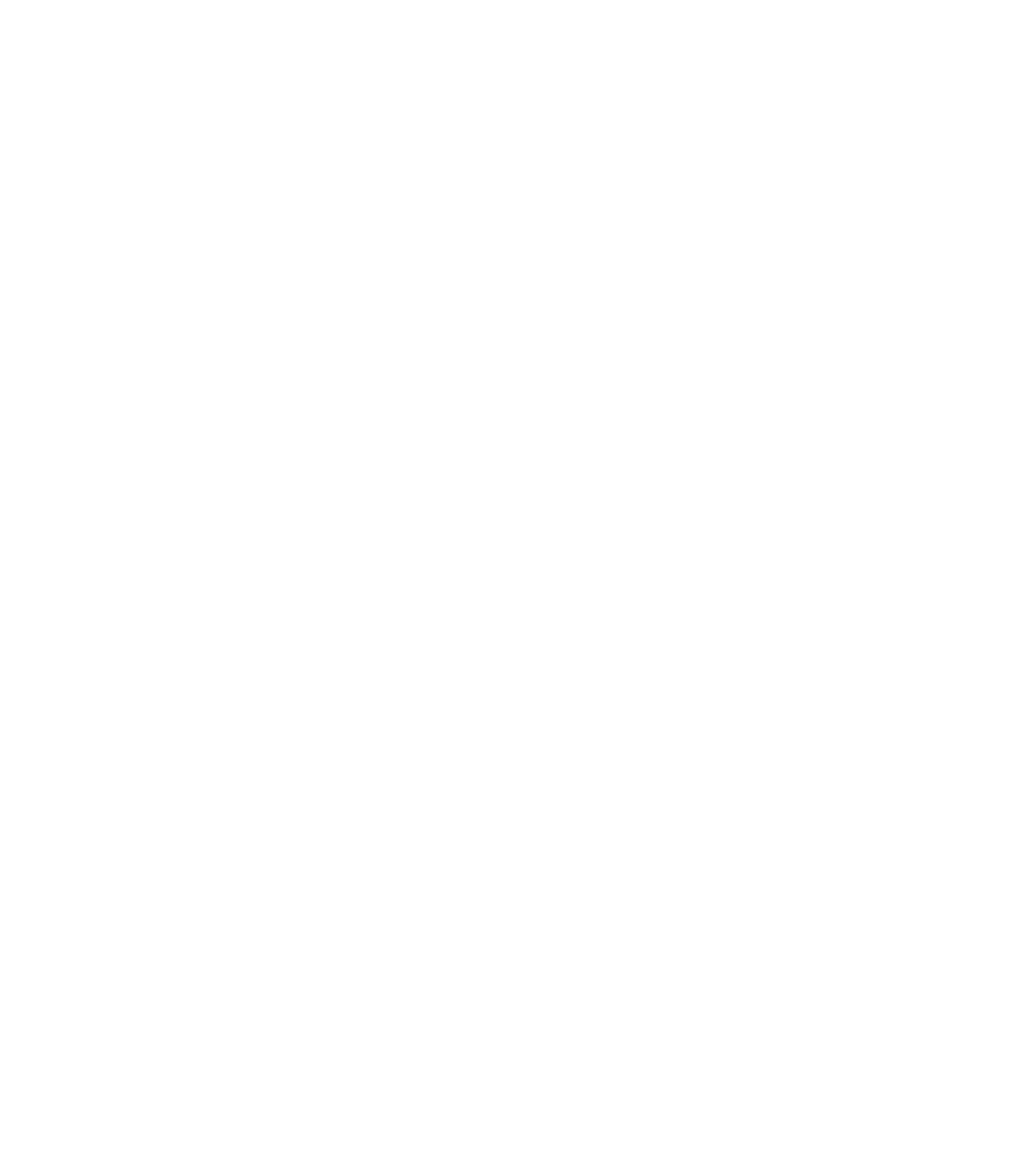
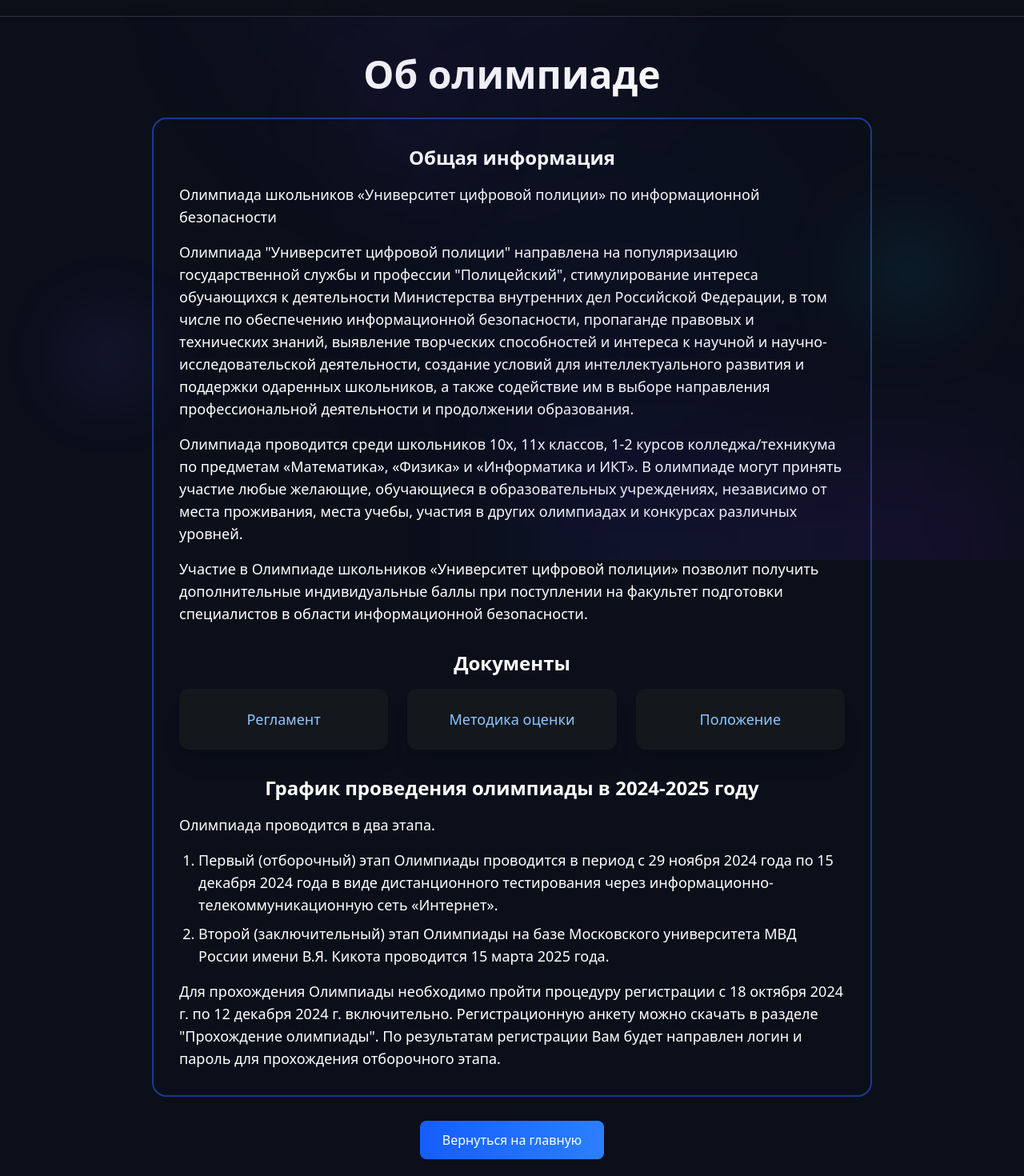
Before and after one commit to WalexWeb/olymp_schools-client, a React (Vite) app: page /about in a window 1280 px wide. Before the commit this address had no page. Shown: the part 100-1570 px from the top of the page at 80% size. Before the commit the page ends 800 px from the top, so only its background shows below. Built offline with nearby package versions, Linux system fonts and the light colour scheme.

Commit message:
feat: added about olympiad page

```diff
--- a/src/app/App.tsx
+++ b/src/app/App.tsx
@@ -8,6 +8,7 @@
 import Developers from "./pages/Developers";
 import Passing from "./pages/Passing";
 import QualifyingResults from "./pages/QualifyingResults";
+import AboutOlympiad from "./pages/AboutOlympiad/AboutOlympiad";
 
 function App() {
   return (
@@ -22,6 +23,7 @@
         <Route path="/qualification" element={<QualifyingResults />} />
         <Route path="/developers" element={<Developers />} />
         <Route path="/passing" element={<Passing />} />
+        <Route path="/about" element={<AboutOlympiad />} />
       </Routes>
     </>
   );
--- /dev/null
+++ b/src/app/pages/AboutOlympiad/AboutOlympiad.tsx
@@ -0,0 +1,151 @@
+import cn from "clsx";
+import { m } from "framer-motion";
+import { Link } from "react-router-dom";
+import { useThemeStore } from "../../stores/themeStore";
+import { BackgroundBlobs } from "../../components/ui/BackgroundBlobs/BackgroundBlobs";
+import Navbar from "../../components/layout/Navbar/Navbar";
+import { fadeUp } from "../../components/animations/fadeUp";
+import Docs from "./Sections/Docs";
+import { Button } from "../../components/ui/Button";
+import Footer from "../../components/layout/Footer/Footer";
+
+function AboutOlympiad() {
+  const { isDarkMode } = useThemeStore();
+
+  return (
+    <div
+      className={cn("min-h-screen w-screen font-sans", {
+        "bg-[#0b0f1a] text-white": isDarkMode,
+        "bg-gray-50/20 text-gray-900": !isDarkMode,
+      })}
+    >
+      <BackgroundBlobs />
+      <Navbar />
+
+      <section className="flex items-center justify-center px-6 py-12">
+        <div className="w-10xl mx-auto max-w-4xl">
+          <m.div
+            variants={fadeUp}
+            initial="hidden"
+            animate="visible"
+            className="space-y-8"
+          >
+            <h2
+              className={cn("text-center text-4xl font-bold md:text-5xl", {
+                "text-white": isDarkMode,
+                "text-gray-900": !isDarkMode,
+              })}
+            >
+              Об олимпиаде
+            </h2>
+
+            <div
+              className={cn("rounded-2xl p-8 text-lg", {
+                "bg-[#0b0f1a] outline-2 outline-blue-900": isDarkMode,
+                "bg-white shadow-md": !isDarkMode,
+              })}
+            >
+              {/* Общая информация */}
+              <div className="mb-8">
+                <h3
+                  className={cn("mb-4 text-center text-2xl font-semibold", {
+                    "text-white": isDarkMode,
+                    "text-blue-600": !isDarkMode,
+                  })}
+                >
+                  Общая информация
+                </h3>
+                <p className="mb-4">
+                  Олимпиада школьников «Университет цифровой полиции» по
+                  информационной безопасности
+                </p>
+                <p className="mb-4">
+                  Олимпиада "Университет цифровой полиции" направлена на
+                  популяризацию государственной службы и профессии
+                  "Полицейский", стимулирование интереса обучающихся к
+                  деятельности Министерства внутренних дел Российской Федерации,
+                  в том числе по обеспечению информационной безопасности,
+                  пропаганде правовых и технических знаний, выявление творческих
+                  способностей и интереса к научной и научно-исследовательской
+                  деятельности, создание условий для интеллектуального развития
+                  и поддержки одаренных школьников, а также содействие им в
+                  выборе направления профессиональной деятельности и продолжении
+                  образования.
+                </p>
+                <p className="mb-4">
+                  Олимпиада проводится среди школьников 10х, 11х классов, 1-2
+                  курсов колледжа/техникума по предметам «Математика», «Физика»
+                  и «Информатика и ИКТ». В олимпиаде могут принять участие любые
+                  желающие, обучающиеся в образовательных учреждениях,
+                  независимо от места проживания, места учебы, участия в других
+                  олимпиадах и конкурсах различных уровней.
+                </p>
+                <p className="mb-6">
+                  Участие в Олимпиаде школьников «Университет цифровой полиции»
+                  позволит получить дополнительные индивидуальные баллы при
+                  поступлении на факультет подготовки специалистов в области
+                  информационной безопасности.
+                </p>
+              </div>
+
+              <div className="mb-8">
+                <h3
+                  className={cn("mb-4 text-2xl text-center font-semibold", {
+                    "text-white": isDarkMode,
+                    "text-blue-600": !isDarkMode,
+                  })}
+                >
+                  Документы
+                </h3>
+                <Docs />
+              </div>
+
+              {/* График проведения */}
+              <div>
+                <h3
+                  className={cn("mb-4 text-2xl text-center font-semibold", {
+                    "text-white": isDarkMode,
+                    "text-blue-600": !isDarkMode,
+                  })}
+                >
+                  График проведения олимпиады в 2024-2025 году
+                </h3>
+                <p className="mb-4">Олимпиада проводится в два этапа.</p>
+                <ol className="mb-4 list-decimal space-y-2 pl-6">
+                  <li>
+                    Первый (отборочный) этап Олимпиады проводится в период с 29
+                    ноября 2024 года по 15 декабря 2024 года в виде
+                    дистанционного тестирования через
+                    информационно-телекоммуникационную сеть «Интернет».
+                  </li>
+                  <li>
+                    Второй (заключительный) этап Олимпиады на базе Московского
+                    университета МВД России имени В.Я. Кикота проводится 15
+                    марта 2025 года.
+                  </li>
+                </ol>
+                <p>
+                  Для прохождения Олимпиады необходимо пройти процедуру
+                  регистрации с 18 октября 2024 г. по 12 декабря 2024 г.
+                  включительно. Регистрационную анкету можно скачать в разделе
+                  "Прохождение олимпиады". По результатам регистрации Вам будет
+                  направлен логин и пароль для прохождения отборочного этапа.
+                </p>
+              </div>
+            </div>
+
+            <div className="flex justify-center gap-4">
+              <Link to="/">
+                <Button className="px-7 py-3">Вернуться на главную</Button>
+              </Link>
+            </div>
+          </m.div>
+        </div>
+      </section>
+
+      <Footer />
+    </div>
+  );
+}
+
+export default AboutOlympiad;
--- a/src/app/pages/Home/Home.tsx
+++ b/src/app/pages/Home/Home.tsx
@@ -1,6 +1,6 @@
 import Navbar from "../../components/layout/Navbar/Navbar";
 import News from "./Sections/News/News";
-import About from "./Sections/About";
+import About from "./Sections/Info";
 import Footer from "../../components/layout/Footer/Footer";
 import { BackgroundBlobs } from "../../components/ui/BackgroundBlobs/BackgroundBlobs";
 import { fadeUp } from "../../components/animations/fadeUp";
--- a/src/app/pages/Home/Sections/About.tsx
+++ b/src/app/pages/Home/Sections/Info.tsx
@@ -3,16 +3,16 @@
 import { useThemeStore } from "../../../stores/themeStore";
 import cn from "clsx";
 import { Link } from "react-router-dom";
-import { IAboutItem } from "../../../types/IAbout.type";
+import { IInfoItem } from "../../../types/IInfo.type";
 
-function About() {
+function Info() {
   const { isDarkMode } = useThemeStore();
 
-  const aboutItems: IAboutItem[] = [
+  const InfoItems: IInfoItem[] = [
     {
       title: "Об олимпиаде",
       desc: "Описание олимпиады, её цели и как она помогает при поступлении",
-      link: "/",
+      link: "/about",
     },
     {
       title: "Прохождение олимпиады",
@@ -43,9 +43,9 @@
 
   return (
     <div
-      className={`col-auto grid grid-cols-1 gap-8 md:grid-cols-${aboutItems.length} lg:grid-cols-1 xl:gap-4`}
+      className={`col-auto grid grid-cols-1 gap-8 md:grid-cols-${InfoItems.length} lg:grid-cols-1 xl:gap-4`}
     >
-      {aboutItems.map((item, index) => (
+      {InfoItems.map((item, index) => (
         <Link to={item.link} key={index}>
           <m.button
             key={index}
@@ -88,4 +88,4 @@
   );
 }
 
-export default About;
+export default Info;
--- a/src/app/pages/Passing.tsx
+++ b/src/app/pages/Passing.tsx
@@ -21,7 +21,7 @@
       <BackgroundBlobs />
       <Navbar />
 
-      <section className="flex justify-center items-center px-6 py-12">
+      <section className="flex items-center justify-center px-6 py-12">
         <div className="w-10xl mx-auto max-w-4xl">
           <m.div
             variants={fadeUp}
@@ -44,7 +44,7 @@
                 "bg-white shadow-md": !isDarkMode,
               })}
             >
-              <h3 className="mb-6 text-2xl font-semibold">
+              <h3 className="mb-6 text-center text-2xl font-semibold">
                 Регистрация для участия в олимпиаде
               </h3>
 
--- a/src/app/types/IAbout.type.ts
+++ b/src/app/types/IInfo.type.ts
@@ -1,4 +1,4 @@
-export interface IAboutItem {
+export interface IInfoItem {
   title: string;
   desc: string;
   link: string;
```
Also changed, not shown: src/app/pages/AboutOlympiad/Sections/Docs.tsx (renamed from src/app/pages/Home/Sections/Docs.tsx), 1 other file (tests, documents, lock files or other folders).
